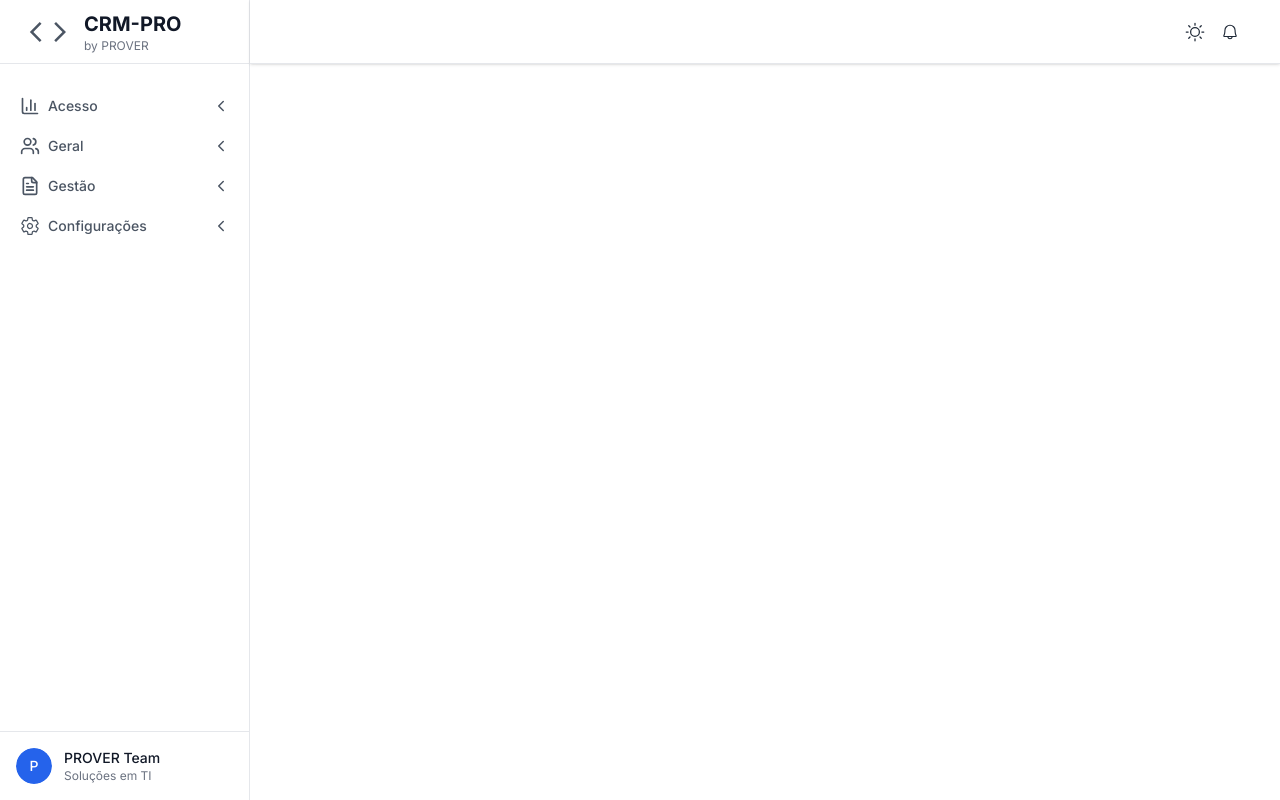
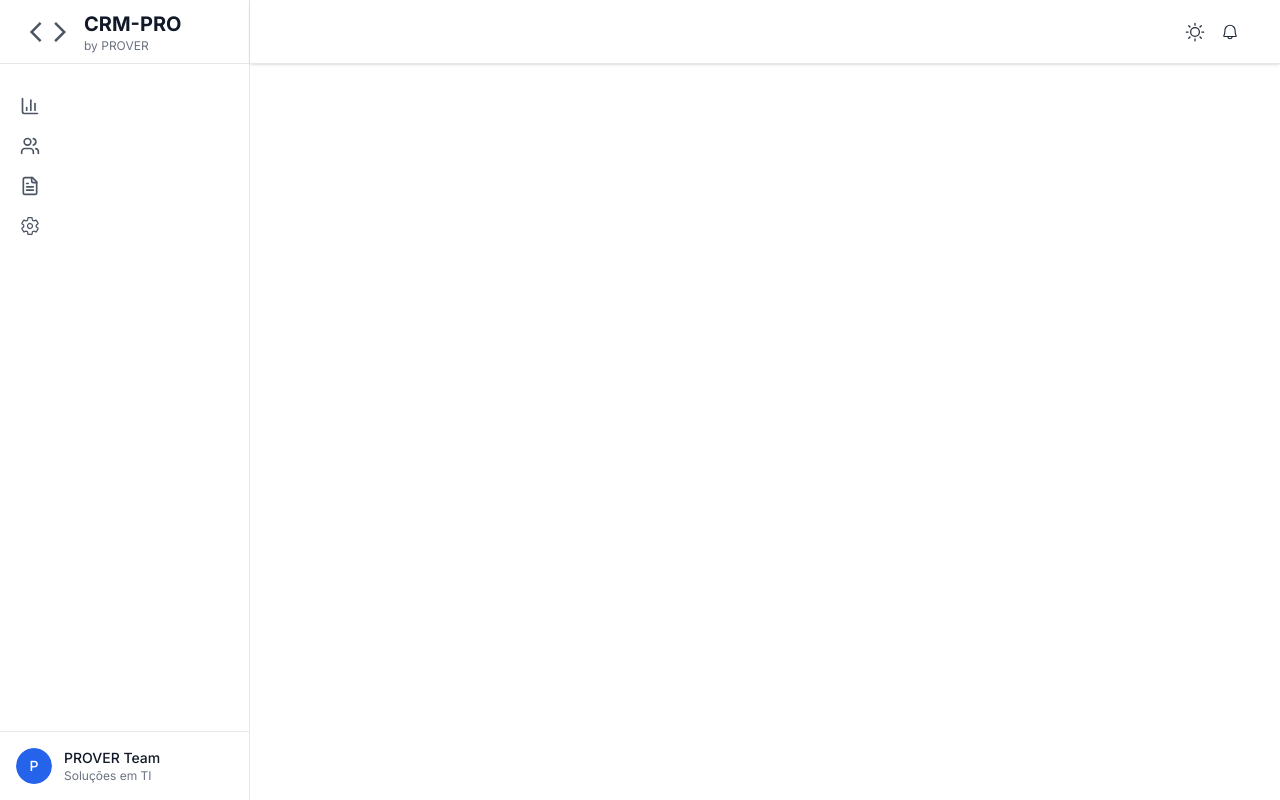
Before and after one commit to Brenobn/CRM-Prover-Web, a React (Vite) app: page / in a window 1280 px wide. Built offline with nearby package versions, Linux system fonts and the light colour scheme.

Commit message:
Changing the style logic, using if and else conditions and passing isOpen as a boolean property

```diff
--- a/src/components/Sidebar/MainNavigation/NavItem.tsx
+++ b/src/components/Sidebar/MainNavigation/NavItem.tsx
@@ -5,7 +5,7 @@ import { tv } from 'tailwind-variants';
 const navItem = tv({
   slots: {
     trigger:
-      'w-full flex items-center px-3 py-2 rounded-lg gap-2 group cursor-pointer mb-1 transition-colors duration-300 ease-in-out hover:text-gray-200 hover:bg-gray-75 dark:text-gray-75 dark:hover:bg-gray-100',
+      'w-full flex items-center px-3 py-2 rounded-lg gap-2 group cursor-pointer mb-1 transition-colors duration-300 ease-in-out hover:text-gray-200 hover:bg-gray-75 dark:hover:text-white dark:text-gray-75 dark:hover:bg-gray-100',
     mainIcon: 'h-5 w-5 text-gray-100 dark:text-gray-75',
   },
   variants: {
@@ -19,13 +19,14 @@ const navItem = tv({
 });
 
 export interface NavItemProps {
-  title: string;
-  icon: ElementType;
-  children?: ReactNode;
+  title: string
+  icon: ElementType
+  children?: ReactNode
+  isOpen: boolean
 }
 
-export function NavItem({ title, icon: Icon, children }: NavItemProps) {
-  const [isOpen, setIsOpen] = useState(false);
+export function NavItem({ title, icon: Icon, children, isOpen: isSidebarOpen }: NavItemProps) {
+  const [isSubMenuOpen, setIsSubMenuOpen] = useState(false);
   const hasChildren = children != null;
 
   const { trigger, mainIcon } = navItem({ hasChildren });
@@ -34,33 +35,35 @@ export function NavItem({ title, icon: Icon, children }: NavItemProps) {
     return (
       <a href="#" className={trigger()}>
         <Icon className={mainIcon()} />
-        <span>{title}</span>
+        {isSidebarOpen && <span className='text-sm font-medium'>{title}</span>}
       </a>
     );
   }
 
   return (
     <div>
-      <button onClick={() => setIsOpen(!isOpen)} className={trigger()}>
-        <span className="flex items-center gap-2">
+      <button
+        onClick={() => { if (isSidebarOpen) setIsSubMenuOpen(!isSubMenuOpen); }}
+        className={trigger()}
+      >
+        <span className="flex items-center gap-3">
           <Icon className={mainIcon()} />
-          <span className='text-sm font-medium text-gray-100 dark:text-white'>{title}</span>
+          {isSidebarOpen && <span className="text-sm font-medium">{title}</span>}
         </span>
-
-        <IoChevronBack size={16} className={`
-            text-gray-100 dark:text-gray-75
-            transition-transform duration-400 ease-in-out
-            ${isOpen ? '-rotate-90' : 'rotate-0'}
-          `} />
+        {hasChildren && isSidebarOpen && (
+          <IoChevronBack size={16} className={`transition-transform duration-300 ${isSubMenuOpen ? '-rotate-90' : 'rotate-0'}`} />
+        )}
       </button>
 
+      {isSidebarOpen && (
         <div
           className={`overflow-hidden transition-all duration-300 flex flex-col pl-10 space-y-1 ${
-          isOpen ? 'max-h-60' : 'max-h-0'
+            isSubMenuOpen ? 'max-h-60' : 'max-h-0'
           }`}
         >
           {children}
         </div>
+      )}
     </div>
   );
 }
```
Lines whose indentation alone changed are shown as unchanged.
